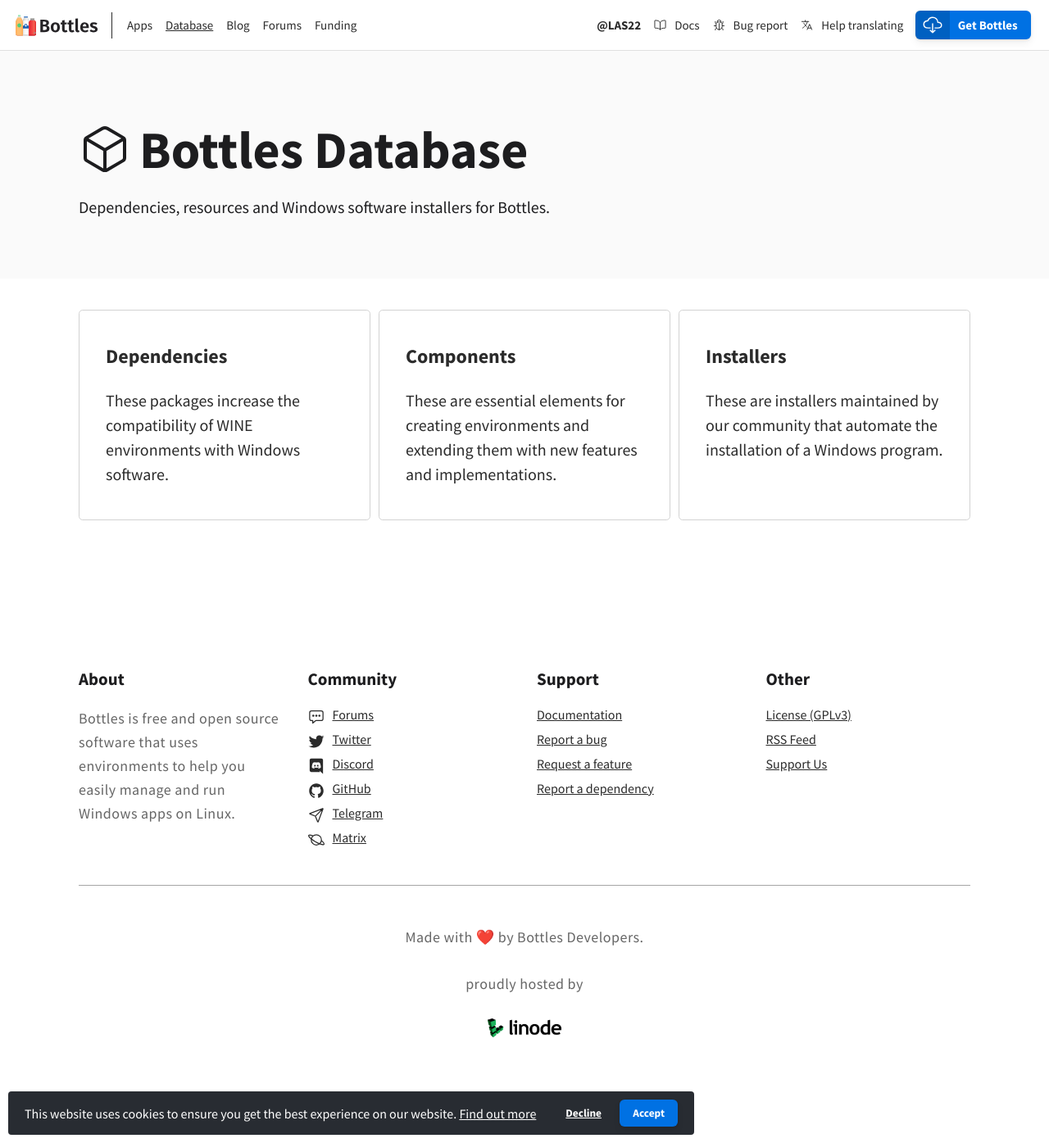
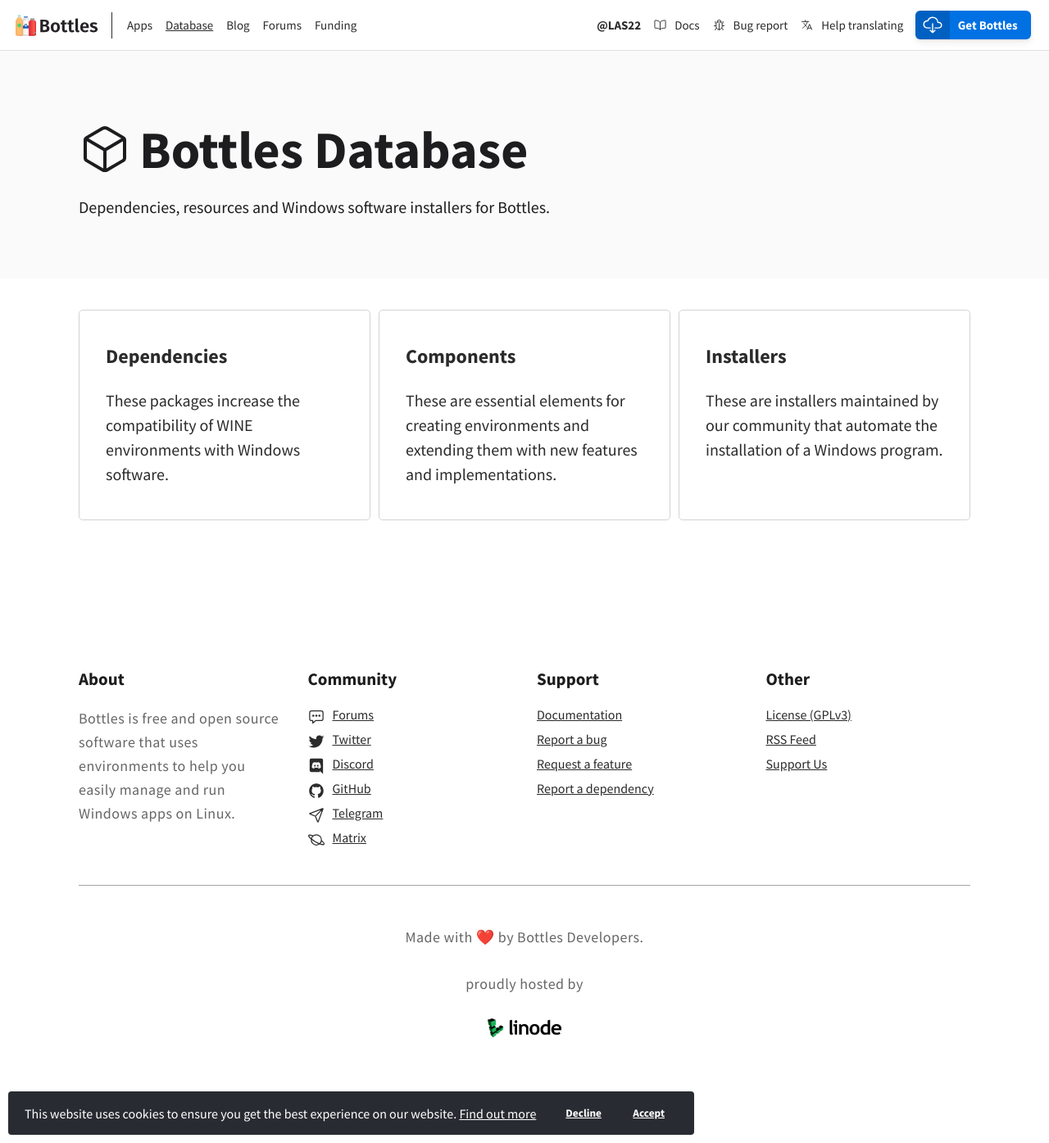
Before and after one commit to bottlesdevs/website, a Jekyll site: the page built from database.md, in a window 1280 px wide and 1395 px high. Shown: the whole window at 82% size. Built offline with Jekyll 4.4.1, drawn with Linux system fonts in a browser that asks for light colours; nearby versions of some CDN libraries; comment, search, counter and statistics services are not loaded.

Commit message:
Remove dark pattern

```diff
--- a/_includes/footer.html
+++ b/_includes/footer.html
@@ -77,7 +77,7 @@
     </div>
     <div class="actions">
       <button class="button link" id="cookie_decline">Decline</button>
-      <button class="button" id="cookie_accept">Accept</button>
+      <button class="button link" id="cookie_accept">Accept</button>
     </div>
   </div>
 </div>
```
